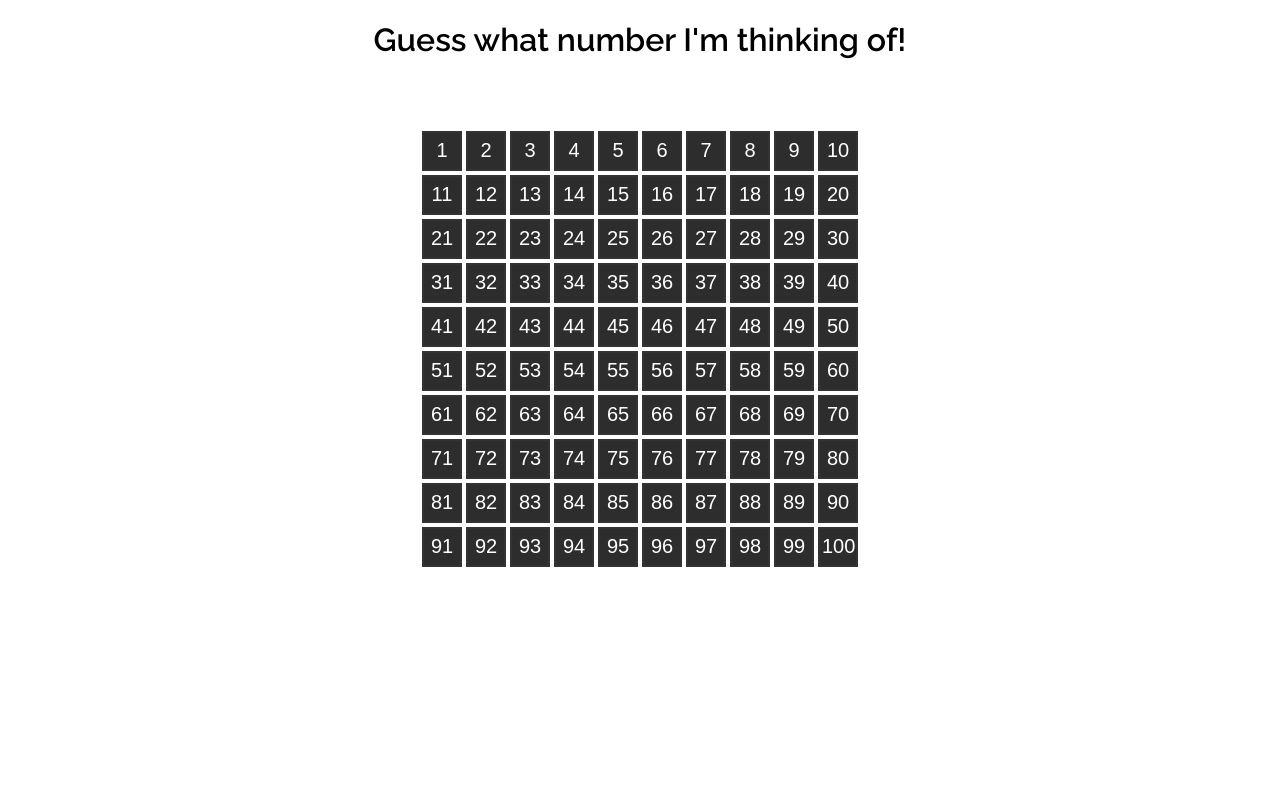
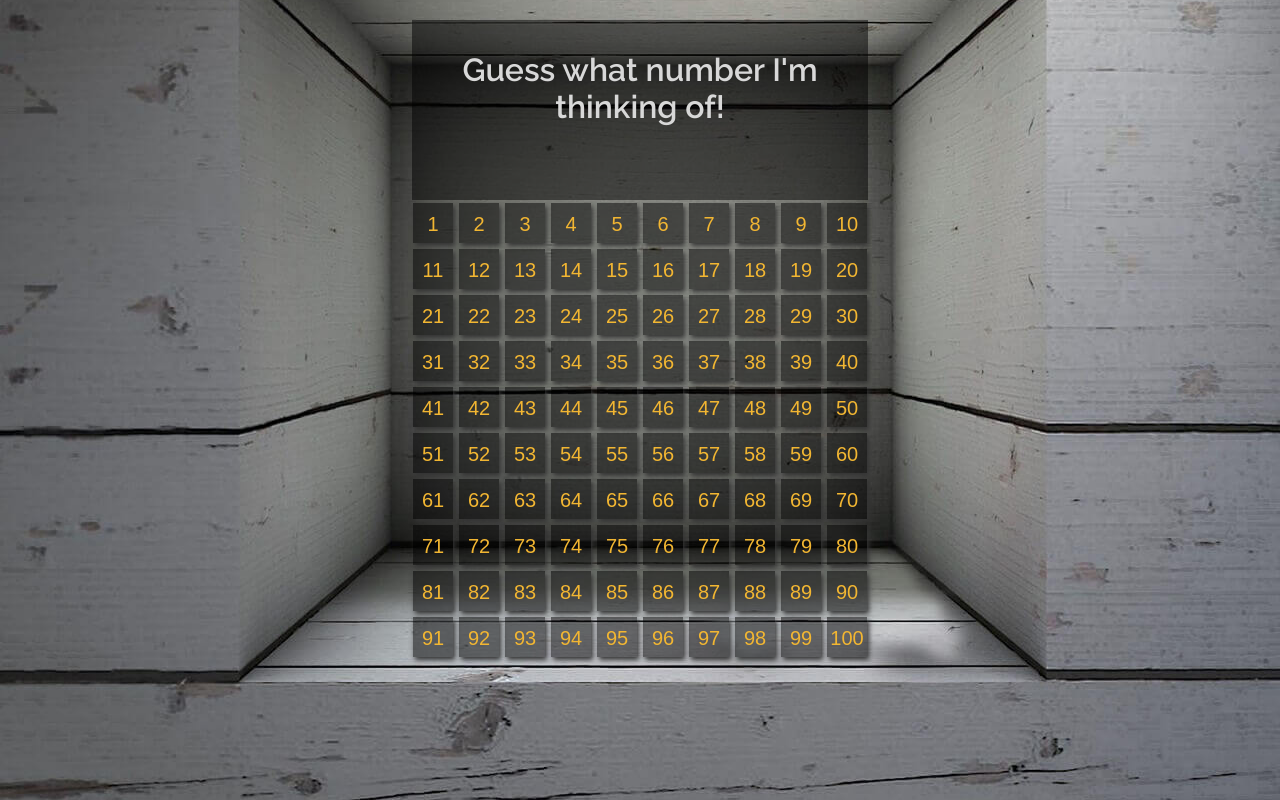
Before and after one commit to nogalpaulina/guess_my_number, a plain HTML site: page index.html in a window 1280 px wide. Drawn offline with Linux system fonts and the light colour scheme.

Commit message:
Update CSS styles and add images

```diff
--- a/css/style.css
+++ b/css/style.css
@@ -1,12 +1,26 @@
 body {
   font-family: 'Raleway', sans-serif;
   margin: 20px 0 0 0;
+  background-image: url(../images/guess_nr_bg.jpg);
+  background-position: center center;
+  background-size: inherit;
+  background-repeat: no-repeat;
 }
 
 .container {
   width: 90%;
   margin: 0 auto;
   min-height: 600px;
+  text-align: center;
+}
+
+#instructions {
+  background: rgba(0, 0, 0, 0.5);
+  padding: 10px 0px 4px 0px;
+  margin-bottom: 10px;
+  color: #d8d8d8;
+  max-width: 456px;
+  margin: 0 auto;
   text-align: center;
 }
 
@@ -19,30 +33,32 @@ h2 {
 }
 
 button {
-  border: 2px solid #333;
+  border: none;
   font-size: 20px;
-  background-color: #2D2D2D;
-	color: #fff;
+  background-color: rgba(0, 0, 0, 0.5);
+	color: #f2b632;
   cursor: pointer;
   text-transform: uppercase;
   transition: all 0.3s;
-	margin: 2px;
+	margin: 3px;
 	width: 40px;
 	height: 40px;
 	padding: 2px;
+  box-shadow: 2px 3px 5px #333;
+  padding-top: 5px;
 }
 
 .button:hover {
-  background-color: #525252;
-  color: #fff;
+  background-color: #f2b632;
+  color: #333;
 }
 
 .correct {
-	background-color: #15ad15;
+	background-color: #55a255;
 	color: #fff;
 }
 
 .wrong {
-	background-color: #ad1515;
+	background-color: #ffaf00;
 	color: #fff;
 }
--- a/index.html
+++ b/index.html
@@ -10,8 +10,10 @@
  <div class="container">
     <div class="row">
       <div class="col">
-        <h1>Guess what number I'm thinking of!</h1>
-        <h2 id="answer"></h2>
+        <div id="instructions">
+          <h1>Guess what number I'm thinking of!</h1>
+          <h2 id="answer"></h2>
+        </div>
 				<div id="numbers"></div>
       </div>
     </div>
--- a/js/script.js
+++ b/js/script.js
@@ -21,7 +21,7 @@ Array.from(document.getElementsByTagName('button')).forEach(function(element) {
 
 			if(userGuess == myNumber) {
 				element.className = "correct";
-				myAnswer.innerHTML = 'Yes! You guessed my number! Congratulations!';
+				myAnswer.innerHTML = 'Yes! You guessed my number!';
 				gameDone = true;
 			} else if (userGuess > myNumber) {
 				element.className = "wrong";
```
Also changed, not shown: images/guess_nr_bg.jpg (added).
